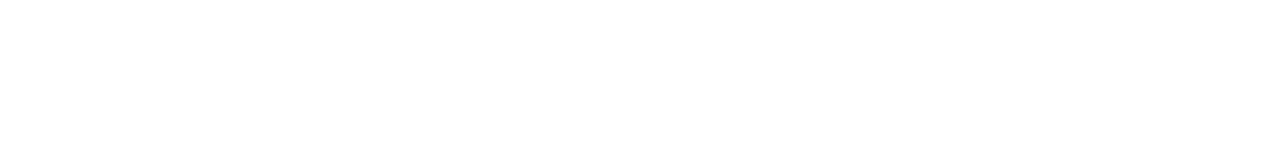
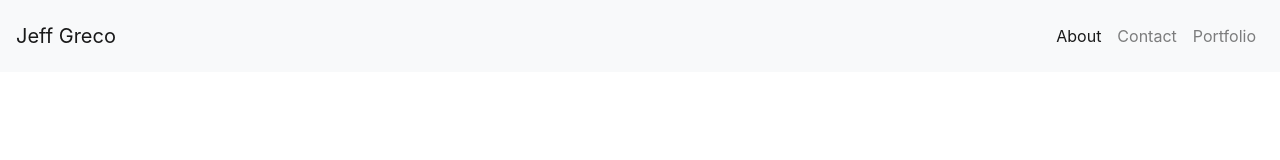
Before and after one commit to Jeff-Paul-Greco/bootstrap-portfolio, a plain HTML site: page index.html in a window 1280 px wide. Drawn offline with nearby package versions, Linux system fonts and the light colour scheme.

Commit message:
added navbar

```diff
--- a/index.html
+++ b/index.html
@@ -5,13 +5,35 @@
     <meta charset="UTF-8">
     <meta name="viewport" content="width=device-width, initial-scale=1.0">
     <meta http-equiv="X-UA-Compatible" content="ie=edge">
-    <title>Document</title>
+    <title>bootstrap-portfolio</title>
     <link rel="stylesheet" href="https://stackpath.bootstrapcdn.com/bootstrap/4.3.1/css/bootstrap.min.css"
         integrity="sha384-ggOyR0iXCbMQv3Xipma34MD+dH/1fQ784/j6cY/iJTQUOhcWr7x9JvoRxT2MZw1T" crossorigin="anonymous">
 </head>
 
 <body>
-
+    <nav class="navbar navbar-expand-lg navbar-light bg-light">
+        <a class="navbar-brand" href="#">Jeff Greco</a>
+        <button class="navbar-toggler" type="button" data-toggle="collapse" data-target="#navbarText" aria-controls="navbarText" aria-expanded="false" aria-label="Toggle navigation">
+          <span class="navbar-toggler-icon"></span>
+        </button>
+        <div class="collapse navbar-collapse" id="navbarText">
+          <div class="navbar-nav mr-auto">
+          </div>
+          <span class="navbar-text">
+                <ul class="navbar-nav mr-auto">
+                        <li class="nav-item active">
+                          <a class="nav-link" href="#">About <span class="sr-only">(current)</span></a>
+                        </li>
+                        <li class="nav-item">
+                          <a class="nav-link" href="#">Contact</a>
+                        </li>
+                        <li class="nav-item">
+                          <a class="nav-link" href="#">Portfolio</a>
+                        </li>
+                      </ul>
+          </span>
+        </div>
+      </nav>
 </body>
 
 </html>
```
